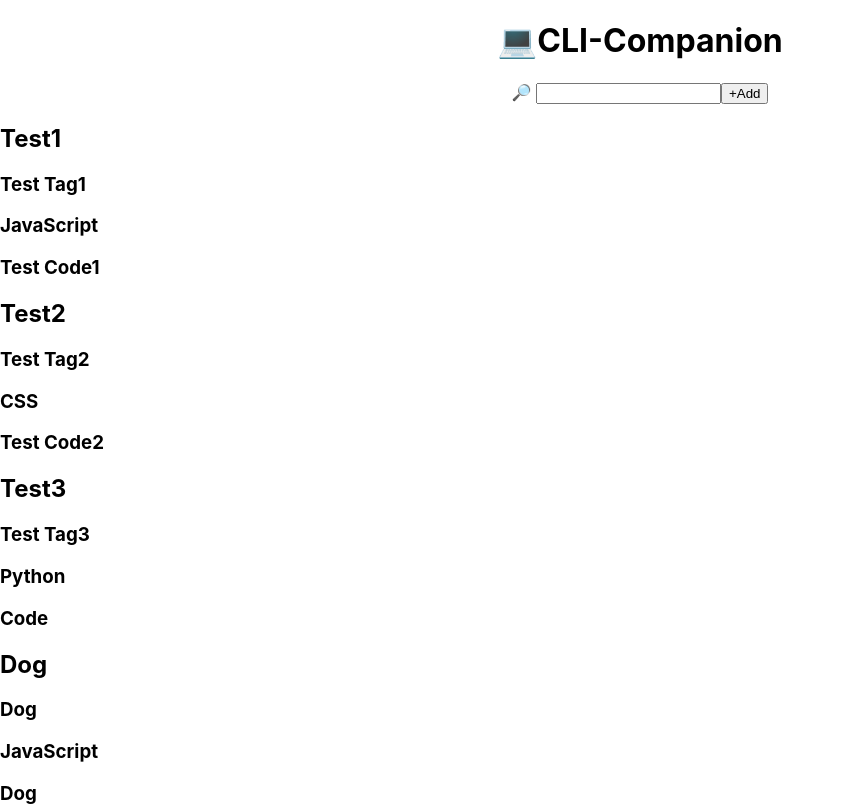
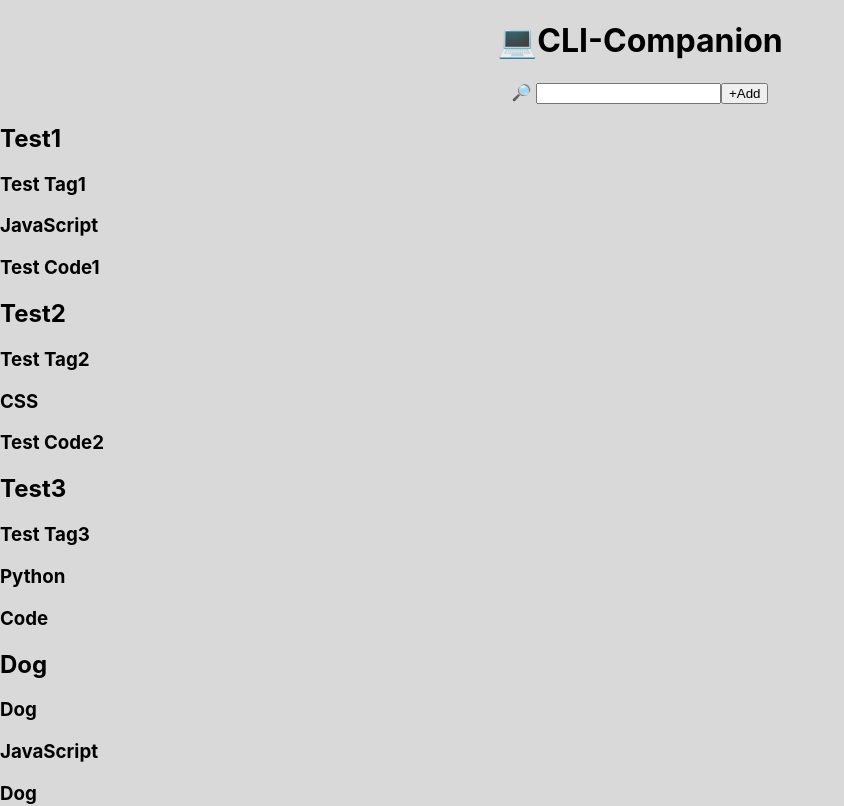
Before and after one commit to JamesHawk585/cli-companion, a React (Create React App) app: page / in a window 1280 px wide. Shown: the top 806 px of the page, without its empty margins (0-844 px from the left). Built offline with nearby package versions, Linux system fonts and the light colour scheme; data requests are answered from the project's data file.

Commit message:
Changes background color #D9D9D9

```diff
--- a/src/App.css
+++ b/src/App.css
@@ -1,6 +1,7 @@
 .app {
   align-items: center;
   align-content: center;
+  background-color: #D9D9D9;
 }
 
 .header {
@@ -8,4 +9,5 @@
   flex-direction: column;
   align-items: center;
   align-self: center;
+
 }
--- a/src/App.jsx
+++ b/src/App.jsx
@@ -16,16 +16,15 @@ export default () => {
   }, [])
 
   const onSnippetAdded = (snippetObj) => {
-    // return setSnippets([...snippetObj, snippets])
     return setSnippets([...snippets, snippetObj])
   }
 
   return (
     <>
-    <main className="app">
+    <div className="app">
       <Header onSnippetAdded={onSnippetAdded}/>
       <SnippetList API={API} snippets={snippets}/>
-      </main>
+      </div>
     </>
   );
 };
```
